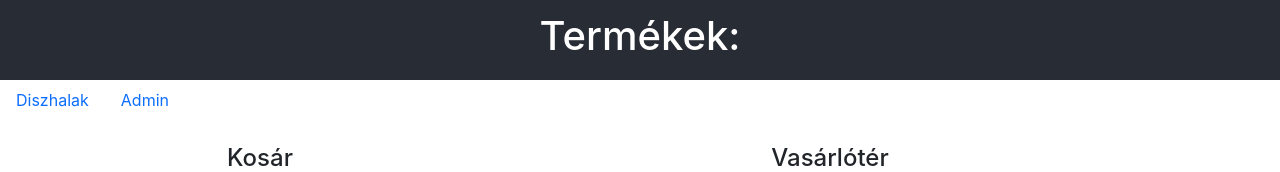
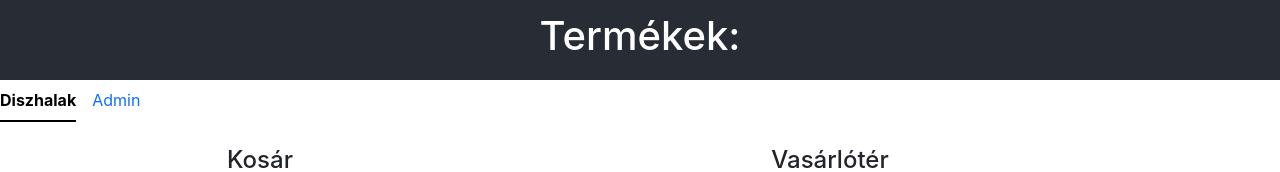
Before and after one commit to Blub-szakDolgozat/orai_webaruhaz_frontend, a React (Create React App) app: page / in a window 1280 px wide. Shown: the top 172 px of the page. Built offline with nearby package versions, Linux system fonts and the light colour scheme; no server answers.

Commit message:
navigáció csinosítása

```diff
--- a/src/pages/Layout.js
+++ b/src/pages/Layout.js
@@ -7,7 +7,7 @@ const Layout = () => {
          <header className="App-header">
         <h1>Termékek: </h1>
       </header>
-      <Nav activeKey="/" onSelect={(selectedKey) => alert(`selected ${selectedKey}`)}>
+      <Nav variant="underline" activeKey="/" >
         <Nav.Item>
           <Nav.Link href="/">Diszhalak</Nav.Link>
         </Nav.Item>
```
